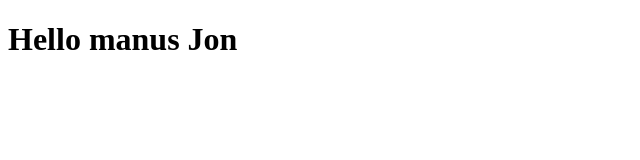
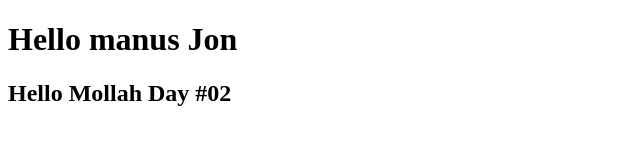
Before and after one commit to NayeemMollah/newPi, a plain HTML site: page index.html in a window 1280 px wide. Shown: the whole page, without its empty margins (0-640 px from the left). Drawn offline with Linux system fonts and the light colour scheme.

Commit message:
add new h2

```diff
--- a/index.html
+++ b/index.html
@@ -7,6 +7,7 @@
 </head>
 <body>
     <h1>Hello manus Jon</h1>
+    <h2>Hello Mollah Day #02</h2>
 </body>
 </html>
 
```
